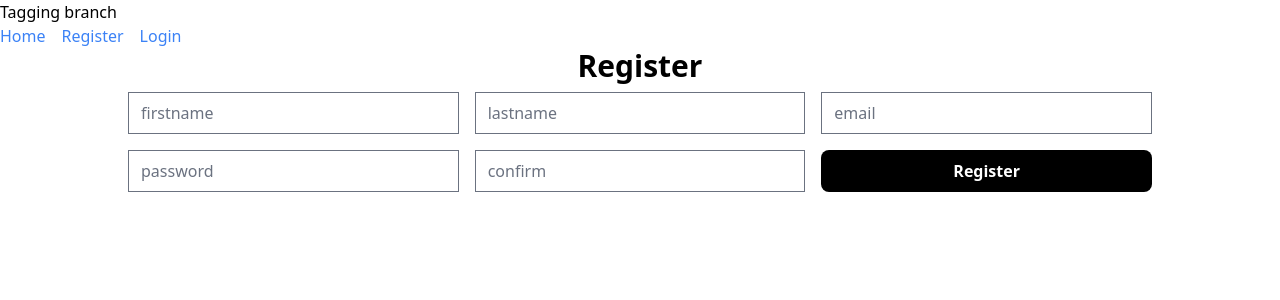
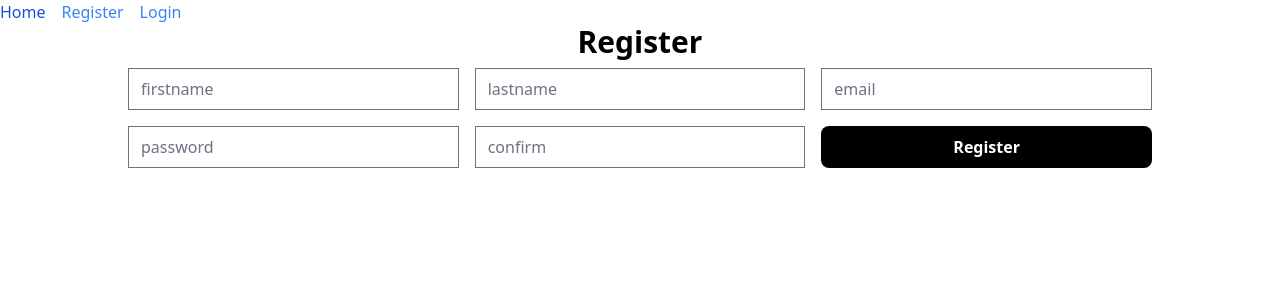
Before and after one commit to sumeet-srknec/react-firebase-google-auth, a React (Create React App) app: page / in a window 1280 px wide. Shown: the top 300 px of the page. Built offline with nearby package versions, Linux system fonts and the light colour scheme; no server answers.

Commit message:
removing unnecessary tag

```diff
--- a/src/App.js
+++ b/src/App.js
@@ -6,7 +6,6 @@ function App() {
   const { isLoggedOut } = UserAuth();
   return (
     <div>
-      <p>Tagging branch</p>
       {
         isLoggedOut ? (<NonUserRoutes/>) : (<UserRoutes/>)
       }
```
